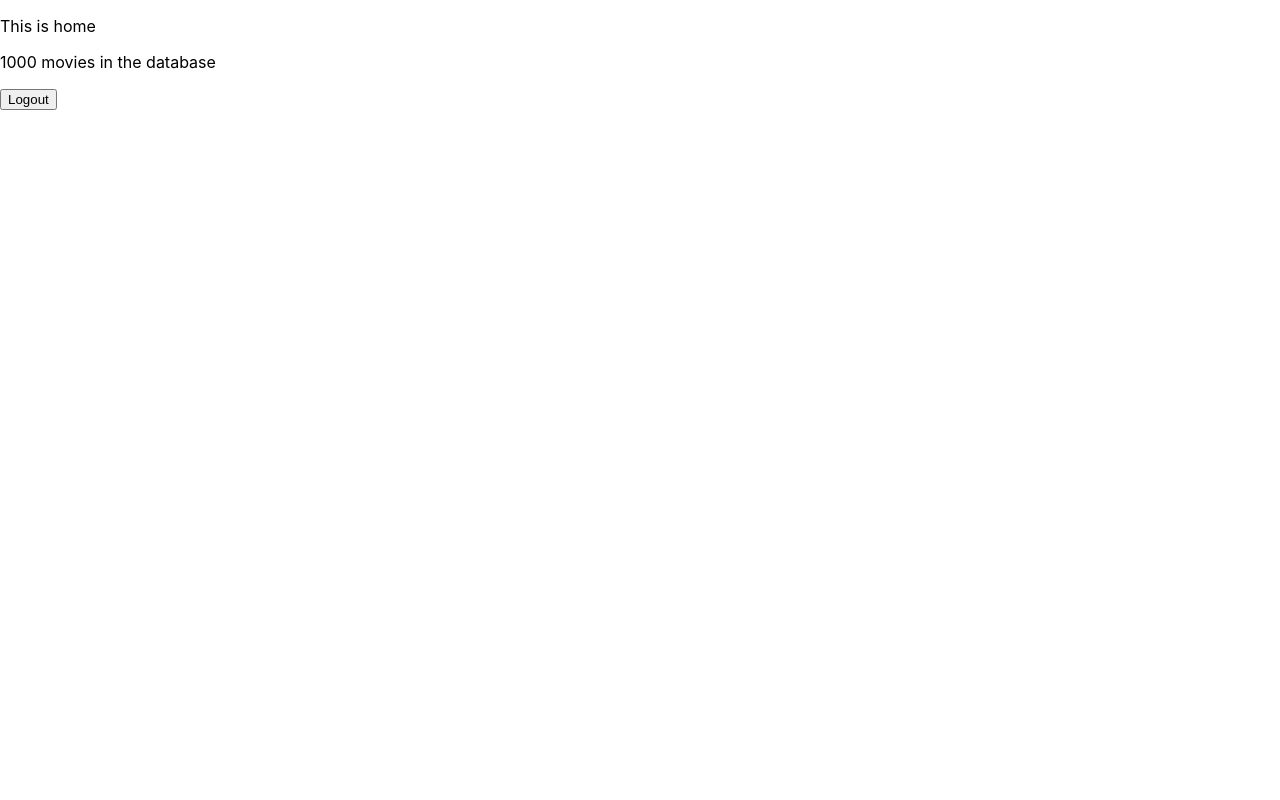
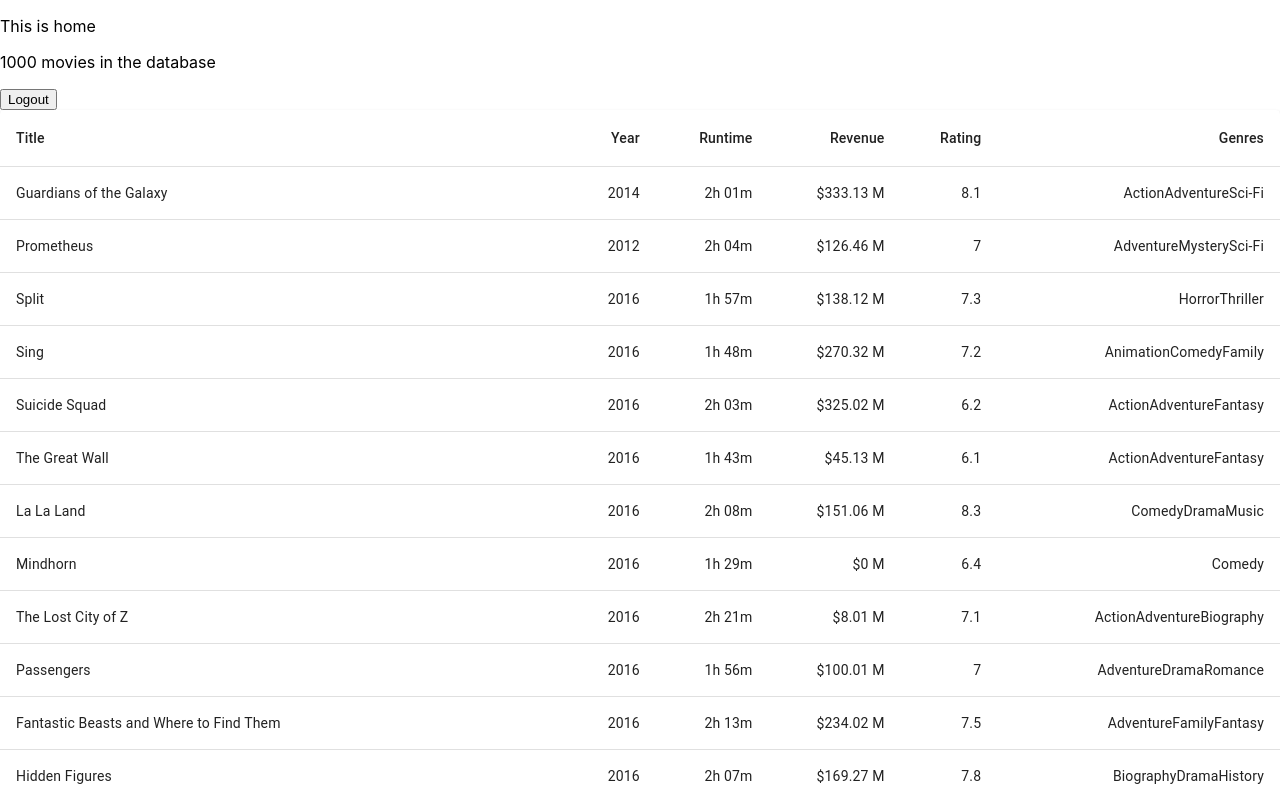
Before and after one commit to allcracked/movie-chat-turtle, a React (Create React App) app: page /home in a window 1280 px wide. Shown: the top 800 px of the page. Built offline with nearby package versions, Linux system fonts and the light colour scheme; no server answers; sample sign-in values are in the browser's storage.

Commit message:
Add movies json into the app
Added the movies json data into the app and displayed it in a table.

```diff
--- a/package.json
+++ b/package.json
@@ -14,6 +14,7 @@
     "@types/react-redux": "^7.1.9",
     "@types/react-router-dom": "^5.1.5",
     "firebase": "^7.14.6",
+    "moment": "^2.26.0",
     "react": "^16.13.1",
     "react-dom": "^16.13.1",
     "react-redux": "^7.2.0",
--- a/src/containers/Home/Home.tsx
+++ b/src/containers/Home/Home.tsx
@@ -1,15 +1,68 @@
 import React, { useEffect, useState } from "react";
 import { useHistory } from "react-router-dom";
+import { makeStyles } from "@material-ui/core/styles";
+import Moment from 'moment';
+
+import Table from "@material-ui/core/Table";
+import TableBody from "@material-ui/core/TableBody";
+import TableCell from "@material-ui/core/TableCell";
+import TableContainer from "@material-ui/core/TableContainer";
+import TableHead from "@material-ui/core/TableHead";
+import TableRow from "@material-ui/core/TableRow";
+import Paper from "@material-ui/core/Paper";
 
 import { fbAuth } from "../../services/firebase";
 import Movie from "../../data/interfaces";
 
 import MoviesData from "../../data/movies.json";
 
+const useStyles = makeStyles({
+  table: {
+    minWidth: 650,
+  },
+});
+
+interface TableMovieData {
+  title: string;
+  year: number;
+  runtime: number;
+  revenue: number;
+  rating: number;
+  genres: Array<string>;
+}
+
+const createData = (
+  title: string,
+  year: string,
+  runtime: string,
+  revenue: string,
+  rating: string,
+  genres: Array<string>
+): TableMovieData => {
+  return {
+    title,
+    year: parseInt(year, 10),
+    runtime: parseInt(runtime, 10),
+    revenue: revenue ? parseFloat(revenue) : 0,
+    rating: parseFloat(rating),
+    genres,
+  };
+};
+
+const tableRows = MoviesData.map((movie) =>
+  createData(
+    movie.title,
+    movie.year,
+    movie.runtime,
+    movie.revenue,
+    movie.rating,
+    movie.genre
+  )
+);
+
 const Home: React.FC = () => {
   const history = useHistory();
-
-  const [movies, setMovies] = useState<Movie[]>([]);
+  const classes = useStyles();
 
   const handleLogout = (): void => {
     fbAuth.signOut();
@@ -17,15 +70,43 @@
   };
 
   useEffect(() => {
-    const obtainedMovies = MoviesData as Movie[];
-    setMovies(obtainedMovies);
+    console.log({ tableRows });
   }, []);
 
   return (
     <div>
       <p>This is home</p>
-      <p>{movies.length} movies in the database</p>
+      <p>{tableRows.length} movies in the database</p>
       <button onClick={handleLogout}>Logout</button>
+
+      <TableContainer component={Paper}>
+        <Table className={classes.table} aria-label="simple table">
+          <TableHead>
+            <TableRow>
+              <TableCell>Title</TableCell>
+              <TableCell align="right">Year</TableCell>
+              <TableCell align="right">Runtime</TableCell>
+              <TableCell align="right">Revenue</TableCell>
+              <TableCell align="right">Rating</TableCell>
+              <TableCell align="right">Genres</TableCell>
+            </TableRow>
+          </TableHead>
+          <TableBody>
+            {tableRows.map((row) => (
+              <TableRow key={`${row.revenue}${row.title}`}>
+                <TableCell component="th" scope="row">
+                  {row.title}
+                </TableCell>
+                <TableCell align="right">{row.year}</TableCell>
+                <TableCell align="right">{Moment.utc().startOf('day').add({ minutes: row.runtime }).format('H[h] mm[m]')}</TableCell>
+                <TableCell align="right">${row.revenue} M</TableCell>
+                <TableCell align="right">{row.rating}</TableCell>
+                <TableCell align="right">{row.genres}</TableCell>
+              </TableRow>
+            ))}
+          </TableBody>
+        </Table>
+      </TableContainer>
     </div>
   );
 };
```
Also changed, not shown: 1 other file (tests, documents, lock files or other folders).
